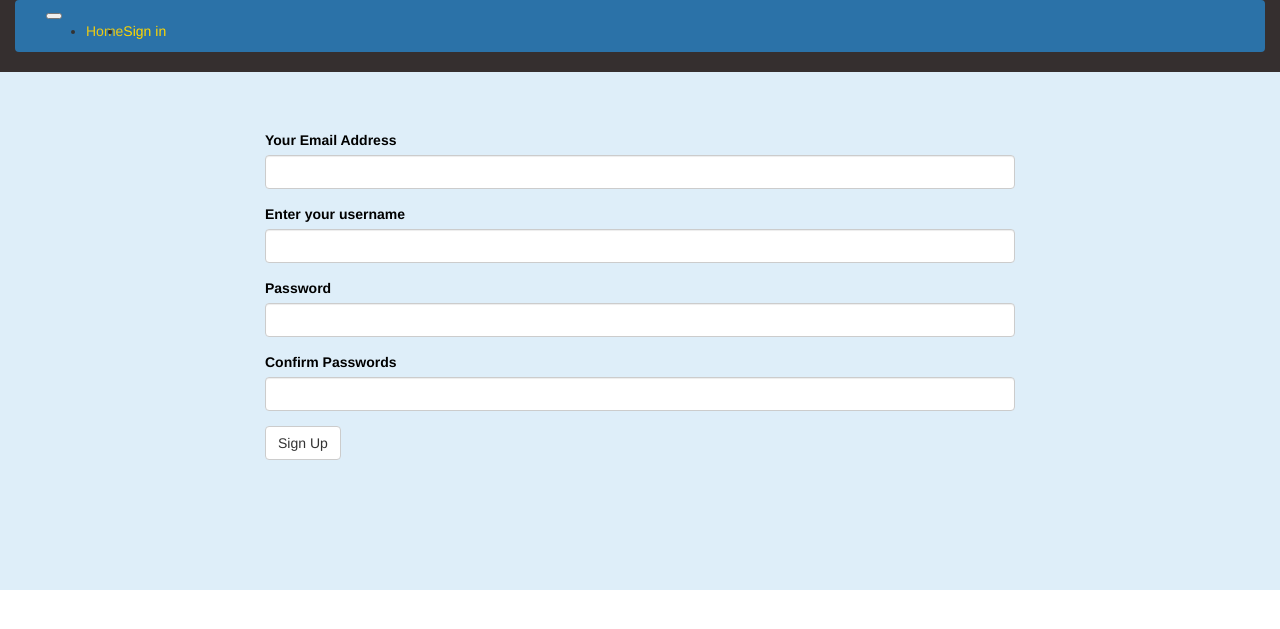
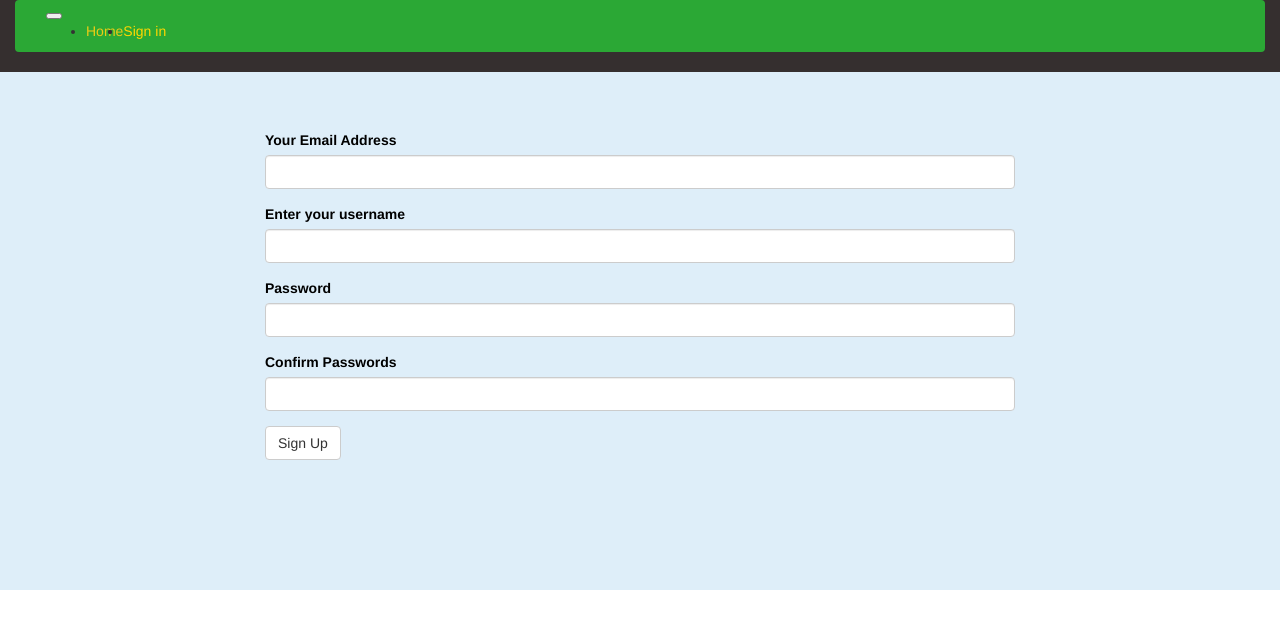
Before and after one commit to Kmbaria/pitch-1min, a Flask app: page /authenticate/register in a window 1280 px wide. Shown: the top 629 px of the page. Run offline with Flask 2, Linux system fonts and the light colour scheme; some libraries are stand-ins or nearby versions.

Commit message:
! changes on thetemplates

```diff
--- a/app/templates/navbar.html
+++ b/app/templates/navbar.html
@@ -3,7 +3,7 @@
 {% block navbar %}
 
 <div style="overflow: hidden; background-color: rgb(53, 47, 47); position: fixed; z-index: 1; top: 0; width: 100%;" class="container-fluid">
-    <nav style="overflow: hidden; background-color: #2b72a8;" class="navbar navbar-expand-lg navbar-light">
+    <nav style="overflow: hidden; background-color: #2ba835;" class="navbar navbar-expand-lg navbar-light">
     <a class="navbar-brand" href="#"></a>
     <button class="navbar-toggler" type="button" data-toggle="collapse" data-target="#navbarSupportedContent" aria-controls="navbarSupportedContent" aria-expanded="false" aria-label="Toggle navigation">
         <span class="navbar-toggler-icon"></span>
```
